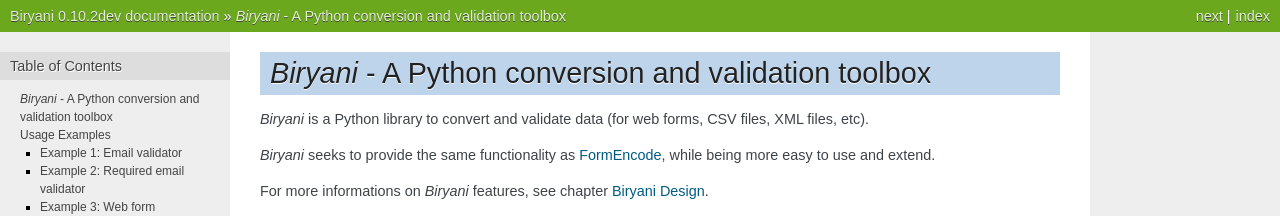
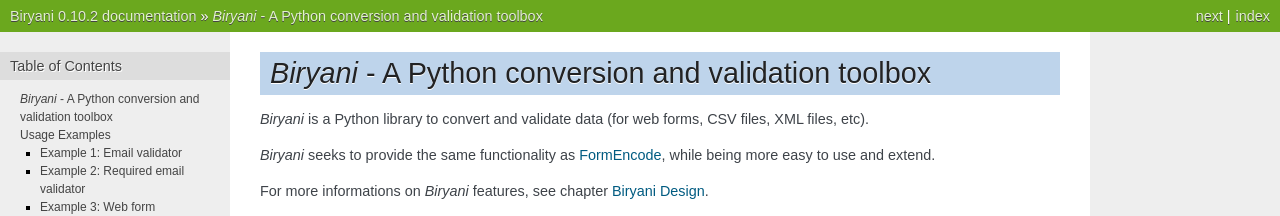
Before and after one commit to openfisca/biryani, a Sphinx documentation site: the page built from docs/source/index.rst, in a window 1280 px wide and 900 px high. Shown: the top 216 px of the window. Built offline with Sphinx 7.4.7, drawn with Linux system fonts in a browser that asks for light colours; some of the changed text lies outside the part shown.

Commit message:
Release 0.10.2

```diff
--- a/docs/source/conf.py
+++ b/docs/source/conf.py
@@ -50,7 +50,7 @@
 # The short X.Y version.
 version = '0.10'
 # The full version, including alpha/beta/rc tags.
-release = '0.10.2dev'
+release = '0.10.2'
 
 # The language for content autogenerated by Sphinx. Refer to documentation
 # for a list of supported languages.
--- a/setup.py
+++ b/setup.py
@@ -50,7 +50,7 @@
 
 setup(
     name='Biryani',
-    version='0.10.2dev',
+    version='0.10.2',
 
     author='Emmanuel Raviart',
     author_email='emmanuel@raviart.com',
```
